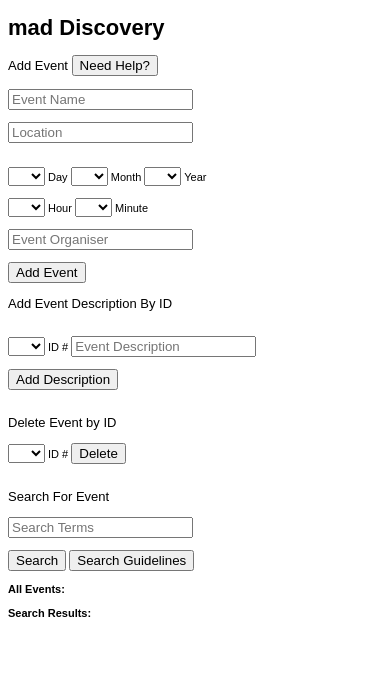
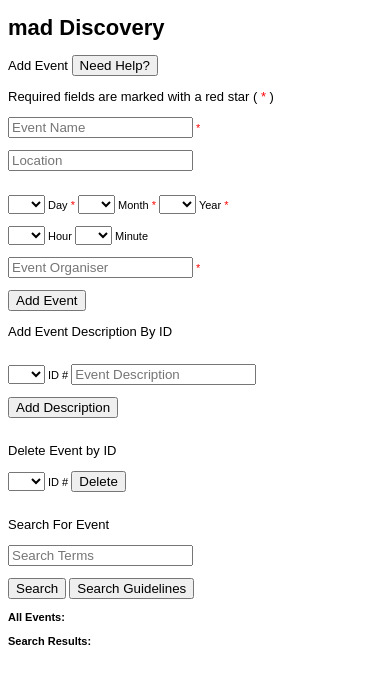
Before and after one commit to Novaai/ld2, a plain HTML site: page index.html in a window 390 px wide. Drawn offline with Linux system fonts and the light colour scheme.

Commit message:
Update index.html

```diff
--- a/index.html
+++ b/index.html
@@ -267,7 +267,7 @@ alert('To Add an Event Description:\n 1. Use the drop down list to the left of t
     }
 	// Search help button function
 	function shelp(){
-	alert(' A few pointers to help you search. \n \n \n You can search for events in many ways. These Include: \n 1. By ID: Simply type the ID of the event into the search box and press search. \n \n 2. By Name: You can type the name of an event into the searchbox and press the search button. \n Notes: \n The name typed must appear exacttly as it was saved. \n The search is not case sensitive. \n \n 3. By Day, Month or Year: \n Simply type in the day, month or year of the event you would like to search for and press "search". \n Note: \n When searching for year, use only the last 2 digits i.e. 2016 can be searched for as "16" but not as "2016". \n \n 4. By Organiser: \n Type the name of the organiser and press the "search" button. \n Note: \n Type the name of the organiser exactly as it was saved.');
+	alert(' A few pointers to help you search. \n \n \n You can search for events in many ways. These Include: \n 1. By ID: Simply type the ID of the event into the search box and press search. \n \n 2. By Name: You can type the name of an event into the searchbox and press the search button. \n Note: \n The name typed must appear exactly as it was saved. \n The search is not case sensitive. \n \n 3. By Day, Month or Year: \n Simply type in the day, month or year of the event you would like to search for and press "search". \n Note: \n When searching for year, use only the last 2 digits i.e. 2016 can be searched for as "16" but not as "2016". \n \n 4. By Organiser: \n Type the name of the organiser and press the "search" button. \n Note: \n Type the name of the organiser exactly as it was saved.');
 	}
 
 
@@ -277,8 +277,9 @@ alert('To Add an Event Description:\n 1. Use the drop down list to the left of t
 <body onload="onBodyLoad()" class"bdy">
 <h1> mad Discovery </h1>
 <div> <p> Add Event <input class="hlp1" type="button" value="Need Help?" onclick="displayprompt2()" > </p>  </div>
+<p> Required fields are marked with a red star (<font color="red"> * </font>)  </p>
 <div>
-<input id="txEvName" type="text" placeholder="Event Name">
+<input id="txEvName" type="text" placeholder="Event Name"> <font color="red"> * </font>
  <br>
 </div><br><div>
 <input id="txEvLocation" type="text" placeholder="Location">
@@ -317,7 +318,7 @@ alert('To Add an Event Description:\n 1. Use the drop down list to the left of t
 						<option>29</option>
 						<option>30</option>
 						<option>31</option>
-                      </select> Day
+                      </select> Day <font color="red"> * </font>
 					  <select id="txmnth">
                         <option>&nbsp;</option>
                         <option>01</option>
@@ -332,13 +333,13 @@ alert('To Add an Event Description:\n 1. Use the drop down list to the left of t
 						<option>10</option>
 						<option>11</option>
 						<option>12</option>
-                      </select> Month
+                      </select> Month <font color="red"> * </font>
                       <select id="txyr">
                         <option>&nbsp;</option>
                         <option>16</option>
 						<option>17</option>
 						<option>18</option>
-                      </select> Year
+                      </select> Year <font color="red"> * </font>
                     </div>
 <div> <br>
 <select id="txhr">
@@ -432,7 +433,7 @@ alert('To Add an Event Description:\n 1. Use the drop down list to the left of t
 						<option>59</option>
                       </select> Minute
 </div><div> <br>
-<input id="txEvOrg" type="text" placeholder="Event Organiser">
+<input id="txEvOrg" type="text" placeholder="Event Organiser"> <font color="red"> * </font>
 </div><div> <br>
 <input type="button" value="Add Event" onClick="AddNewEvent()">
  <br>
```
